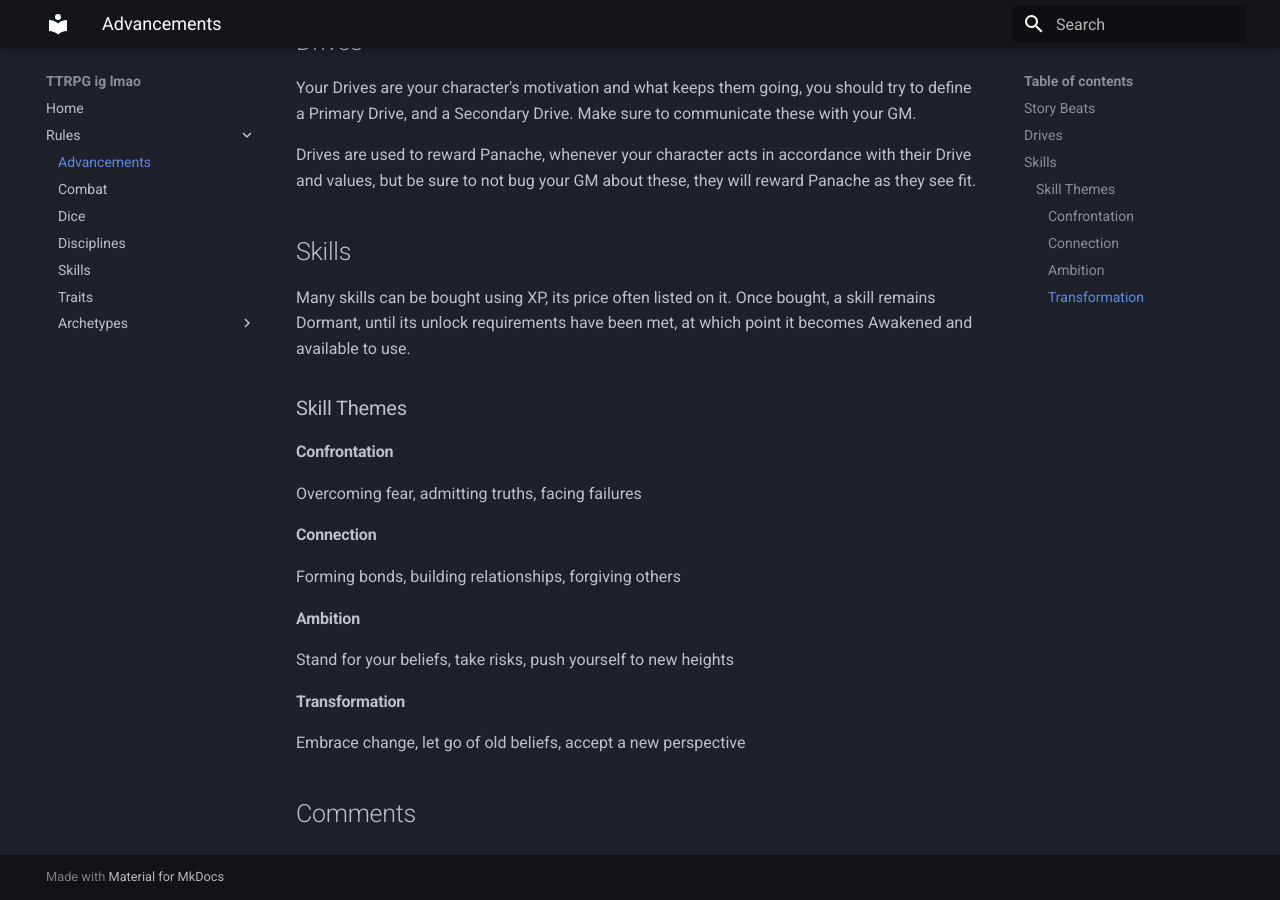
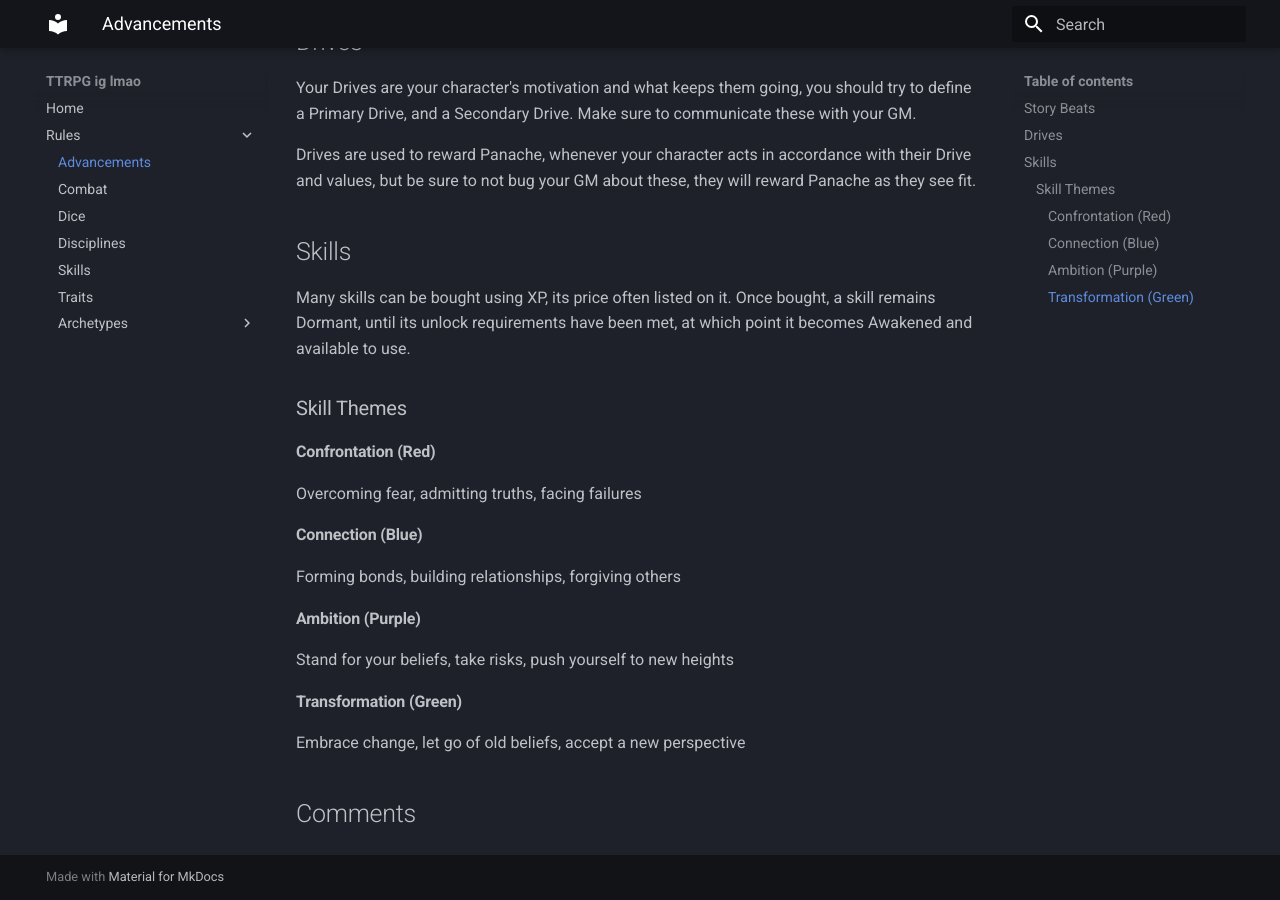
Before and after one commit to ProbablyIly/UnnamedTTRPG, an MkDocs documentation site: the page built from docs/Rules/Advancements.md, in a window 1280 px wide and 900 px high, scrolled down 584 px. Built offline with MkDocs 1.6.1 and Material for MkDocs 9.7.7, drawn with Linux system fonts in a browser that asks for light colours; comment, search, counter and statistics services are not loaded.

Commit message:
vault backup: 2025-11-10 16:10:43

```diff
--- a/docs/Rules/Advancements.md
+++ b/docs/Rules/Advancements.md
@@ -13,11 +13,11 @@ Many skills can be bought using XP, its price often listed on it. Once bought, a
 
 ### Skill Themes
 
-#### Confrontation
+#### Confrontation (Red)
 Overcoming fear, admitting truths, facing failures
-#### Connection
+#### Connection (Blue)
 Forming bonds, building relationships, forgiving others
-#### Ambition
+#### Ambition (Purple)
 Stand for your beliefs, take risks, push yourself to new heights
-#### Transformation
+#### Transformation (Green)
 Embrace change, let go of old beliefs, accept a new perspective
```
